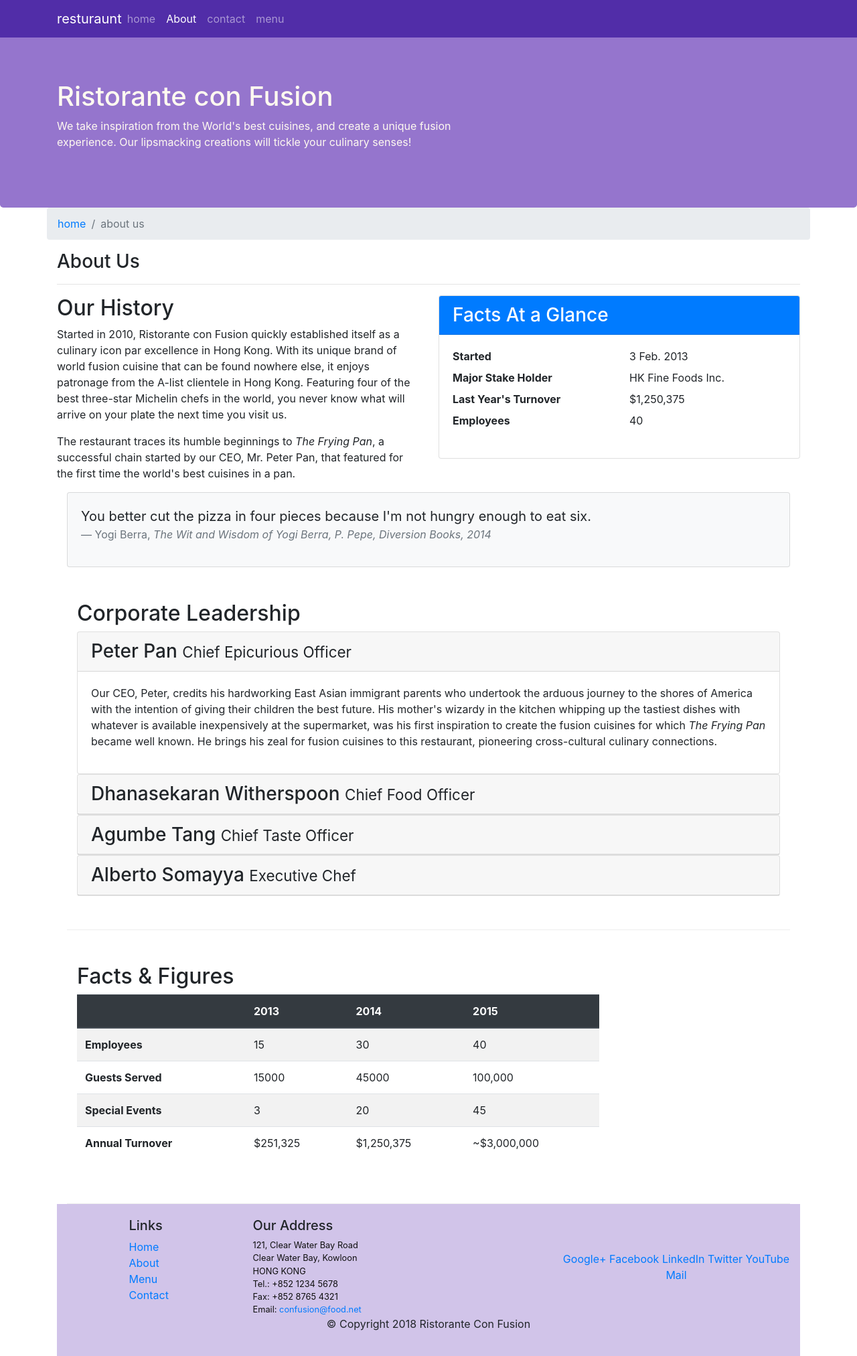
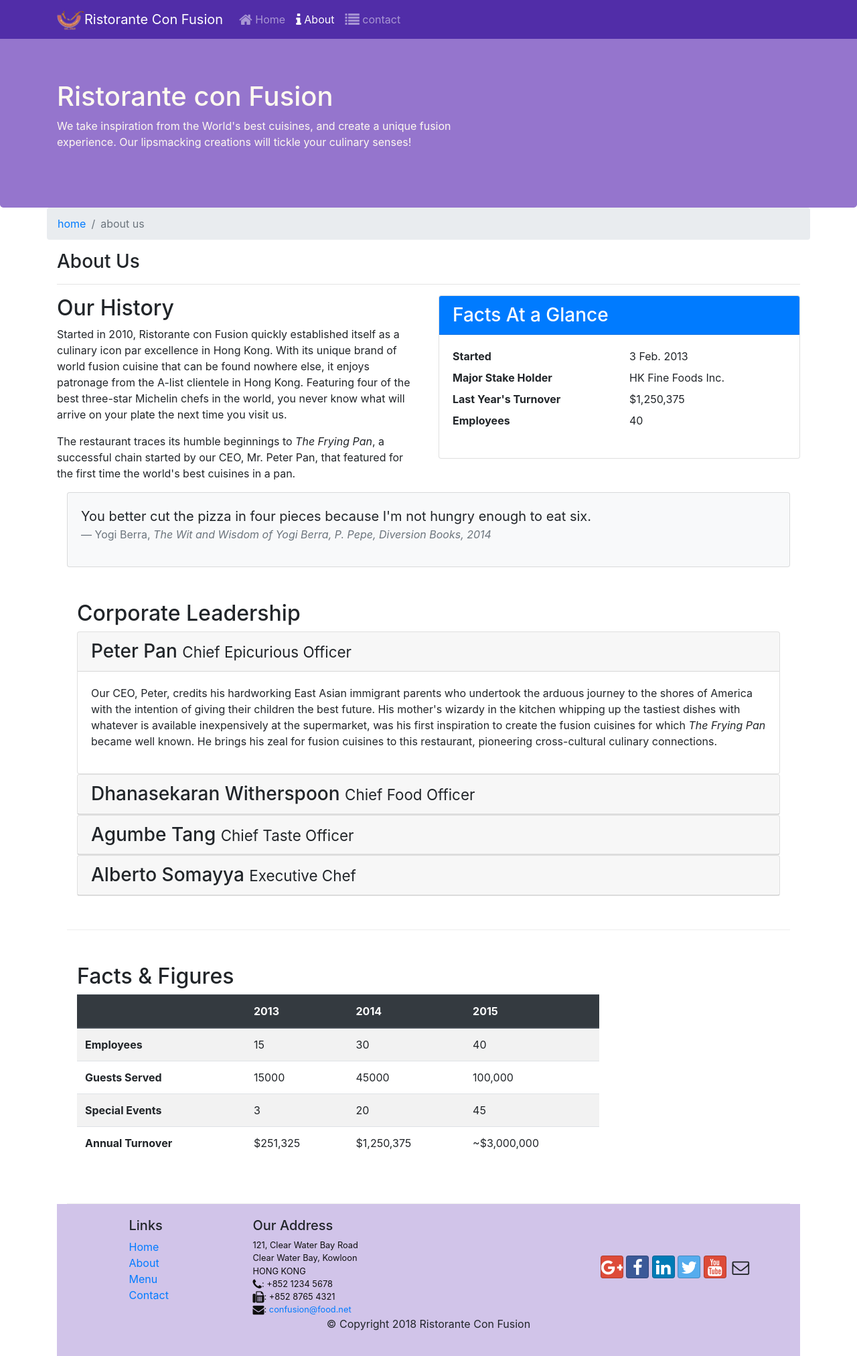
Before and after one commit to SHAHARYAR1255/bootstrap, a website: page aboutus.html in a window 1280 px wide. Shown: the whole page at 67% size. Drawn offline with nearby package versions, Linux system fonts and the light colour scheme.

Commit message:
final edit

```diff
--- a/aboutus.html
+++ b/aboutus.html
@@ -11,8 +11,9 @@
 
     <!-- Bootstrap CSS -->
     <link rel="stylesheet" href="node_modules/bootstrap/dist/css/bootstrap.min.css">
+    <link rel="stylesheet" href="node_modules/font-awesome/css/font-awesome.min.css">
+    <link rel="stylesheet" href="node_modules/bootstrap-social/bootstrap-social.css">
     <link rel="stylesheet" href="css/styles.css">
-
 </head>
 
 <body>
@@ -21,13 +22,13 @@
             <button class="navbar-toggler" type="button" data-toggle="collapse" data-target="#Navbar">
                 <span class="navbar-toggler-icon"></span>
             </button>
-            <a class="navbar-brand mr-auto" href="#">resturaunt</a>
+            <a class="navbar-brand mr-auto" href="#"><img src="img/logo.png" height="30" width="41"></a>
+            <a class="navbar-brand" href="#">Ristorante Con Fusion</a>
             <div class="collapse navbar-collapse" id="Navbar">
                 <ul class="navbar-nav mr-auto">
-                <li class=" nav-item "><a class="nav-link" href="./index.html">home</a></li>
-                <li class="active nav-item "><a class="nav-link" href="#">About</a></li>
-                <li class=" nav-item "><a class="nav-link" href="#">contact</a></li>
-                <li class=" nav-item "><a class="nav-link" href="#">menu</a></li>
+                        <li class="nav-item"><a class="nav-link" href="./index.html"><span class="fa fa-home fa-lg"></span> Home</a></li>
+                        <li class="nav-item"><a class="nav-link active" href="./aboutus.html"><span class="fa fa-info fa-lg"></span> About</a></li>
+                        <li class="nav-item"><a class="nav-link" href="./contactus.html"><span class="fa fa-list fa-lg"></span> contact</a></li>
                 </ul>
             </div>
         </div>
@@ -215,13 +216,13 @@
     <footer class="footer">
         <div class="container">
             <div class="row">
-                <div class="col-4 offset-1 col-sm-2">
+                <div class="col-4 col-sm-2 offset-1">
                     <h5>Links</h5>
                     <ul class="list-unstyled">
                         <li><a href="#">Home</a></li>
-                        <li><a href="#">About</a></li>
+                        <li><a href="./aboutus.html">About</a></li>
                         <li><a href="#">Menu</a></li>
-                        <li><a href="#">Contact</a></li>
+                        <li><a href="./contactus.html">Contact</a></li>
                     </ul>
                 </div>
                 <div class="col-7 col-sm-5">
@@ -230,20 +231,26 @@
                         121, Clear Water Bay Road<br>
                         Clear Water Bay, Kowloon<br>
                         HONG KONG<br>
-		              Tel.: +852 1234 5678<br>
-		              Fax: +852 8765 4321<br>
-		              Email: <a href="mailto:confusion@food.net">confusion@food.net</a>
+                        <i class="fa fa-phone fa-lg"></i>: +852 1234 5678<br>
+                        <i class="fa fa-fax fa-lg"></i>: +852 8765 4321<br>
+                        <i class="fa fa-envelope fa-lg"></i>: <a href="mailto:confusion@food.net">confusion@food.net</a>
                     </address>
                 </div>
                 <div class="col-12 col-sm-4 align-self-center">
                     <div class="text-center">
-                        <a href="http://google.com/+">Google+</a>
-                        <a href="http://www.facebook.com/profile.php?id=">Facebook</a>
-                        <a href="http://www.linkedin.com/in/">LinkedIn</a>
-                        <a href="http://twitter.com/">Twitter</a>
-                        <a href="http://youtube.com/">YouTube</a>
-                        <a href="mailto:">Mail</a>
+                        <a class="btn btn-social-icon btn-google" href="http://google.com/+"><i
+                                class="fa fa-google-plus"></i></a>
+                        <a class="btn btn-social-icon btn-facebook" href="http://www.facebook.com/profile.php?id="><i
+                                class="fa fa-facebook"></i></a>
+                        <a class="btn btn-social-icon btn-linkedin" href="http://www.linkedin.com/in/"><i
+                                class="fa fa-linkedin"></i></a>
+                        <a class="btn btn-social-icon btn-twitter" href="http://twitter.com/"><i
+                                class="fa fa-twitter"></i></a>
+                        <a class="btn btn-social-icon btn-google" href="http://youtube.com/"><i
+                                class="fa fa-youtube"></i></a>
+                        <a class="btn btn-social-icon" href="mailto:"><i class="fa fa-envelope-o"></i></a>
                     </div>
+
                 </div>
             </div>
             <div class="row justify-content-center">
@@ -253,7 +260,6 @@
             </div>
         </div>
     </footer>
-
         <!-- jQuery first, then Popper.js, then Bootstrap JS. -->
         <script src="node_modules/jquery/dist/jquery.slim.min.js"></script>
         <script src="node_modules/popper.js/dist/umd/popper.min.js"></script>
```
Also changed, not shown: contactus.html (+17 -12 lines), index.html (+0 -2 lines). Lines whose indentation alone changed are shown as unchanged.
